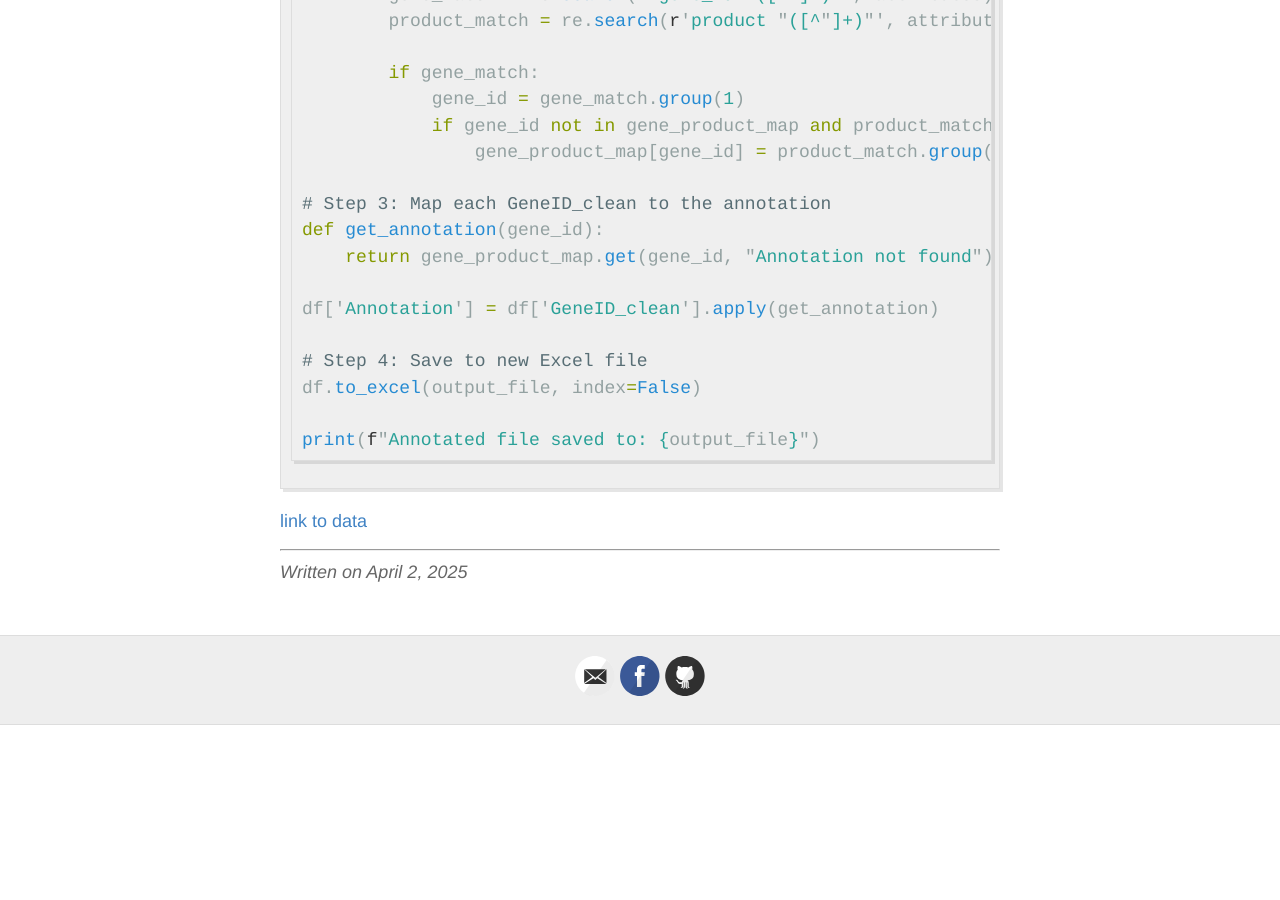
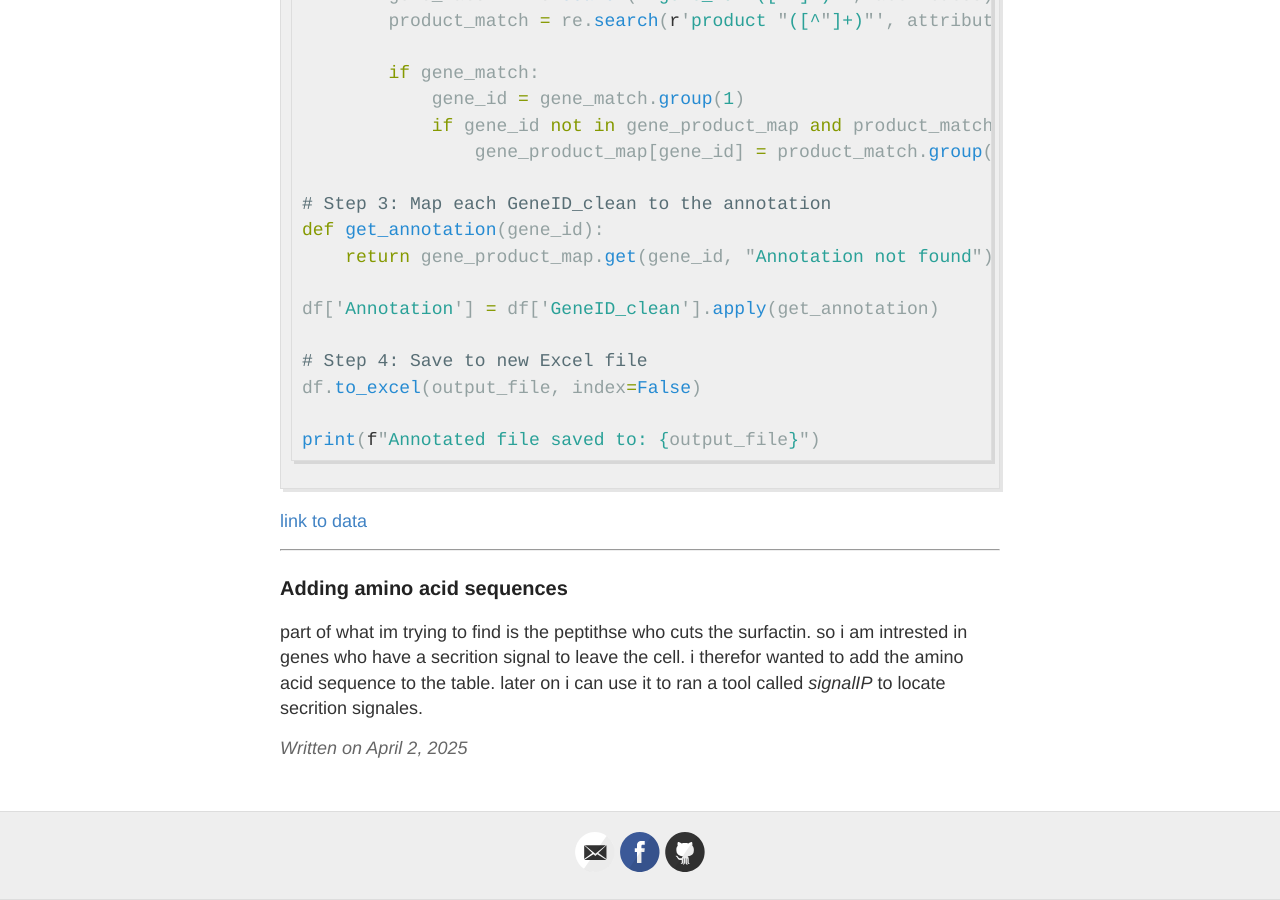
Before and after one commit to OfekRainish/OfekRainish_notebook, a Jekyll site: the page built from _posts/2025-04-02-bioinformatics deseq2.md, in a window 1280 px wide and 900 px high, scrolled down 27604 px. Built offline with Jekyll 4.4.1, drawn with Linux system fonts in a browser that asks for light colours; our own code applies the rules of GitHub Pages for plain Markdown files; a file with an impossible date is left out; before the commit the page ends 28329 px from its top, so only the background shows below that.

Commit message:
Update 2025-04-02-bioinformatics deseq2.md

```diff
--- a/_posts/2025-04-02-bioinformatics deseq2.md
+++ b/_posts/2025-04-02-bioinformatics deseq2.md
@@ -815,3 +815,6 @@ print(f"Annotated file saved to: {output_file}")
 [link to data](../exel%20files/deseq2/combined_xl_fixed_annotated.xlsx)
 
 ---
+### Adding amino acid sequences
+
+part of what im trying to find is the peptithse who cuts the surfactin. so i am intrested in genes who have a secrition signal to leave the cell. i therefor wanted to add the amino acid sequence to the table. later on i can use it to ran a tool called *signalIP* to locate secrition signales.
```
